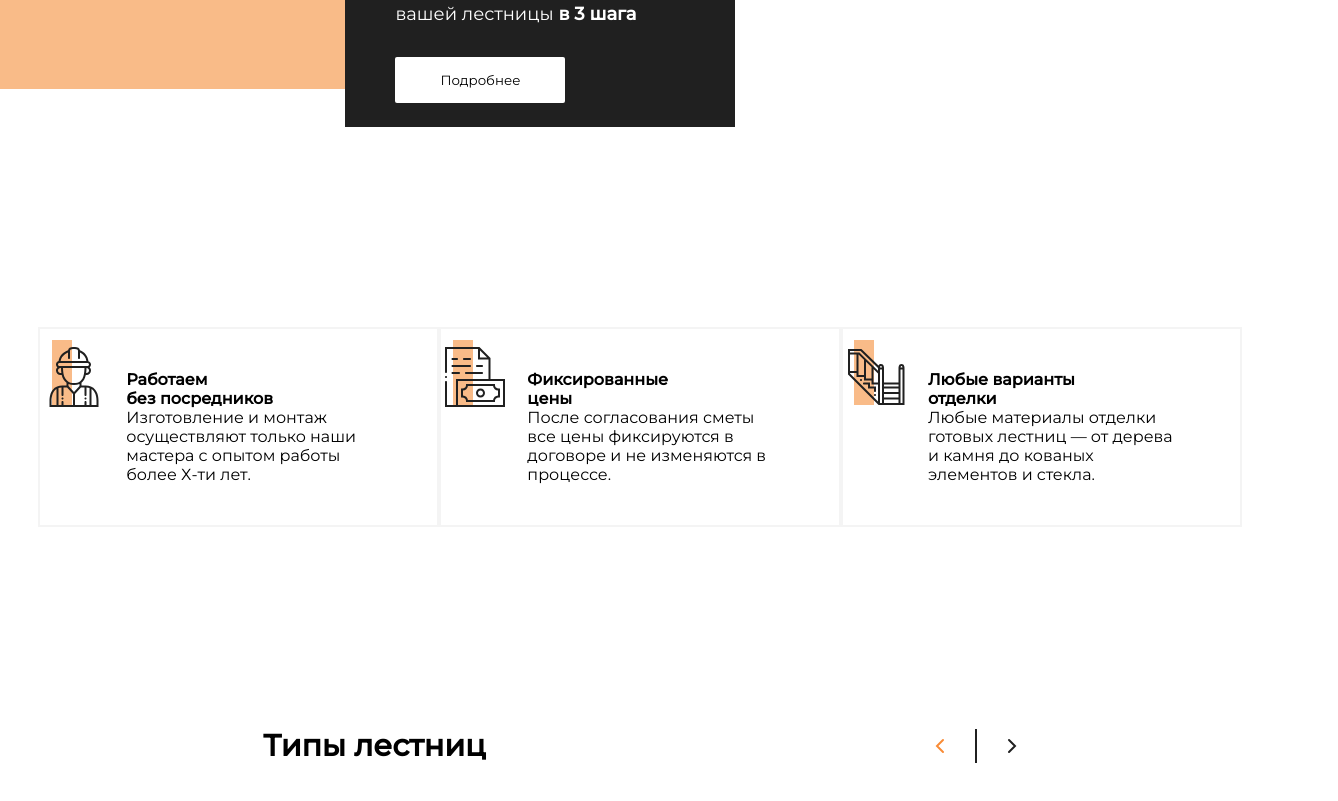
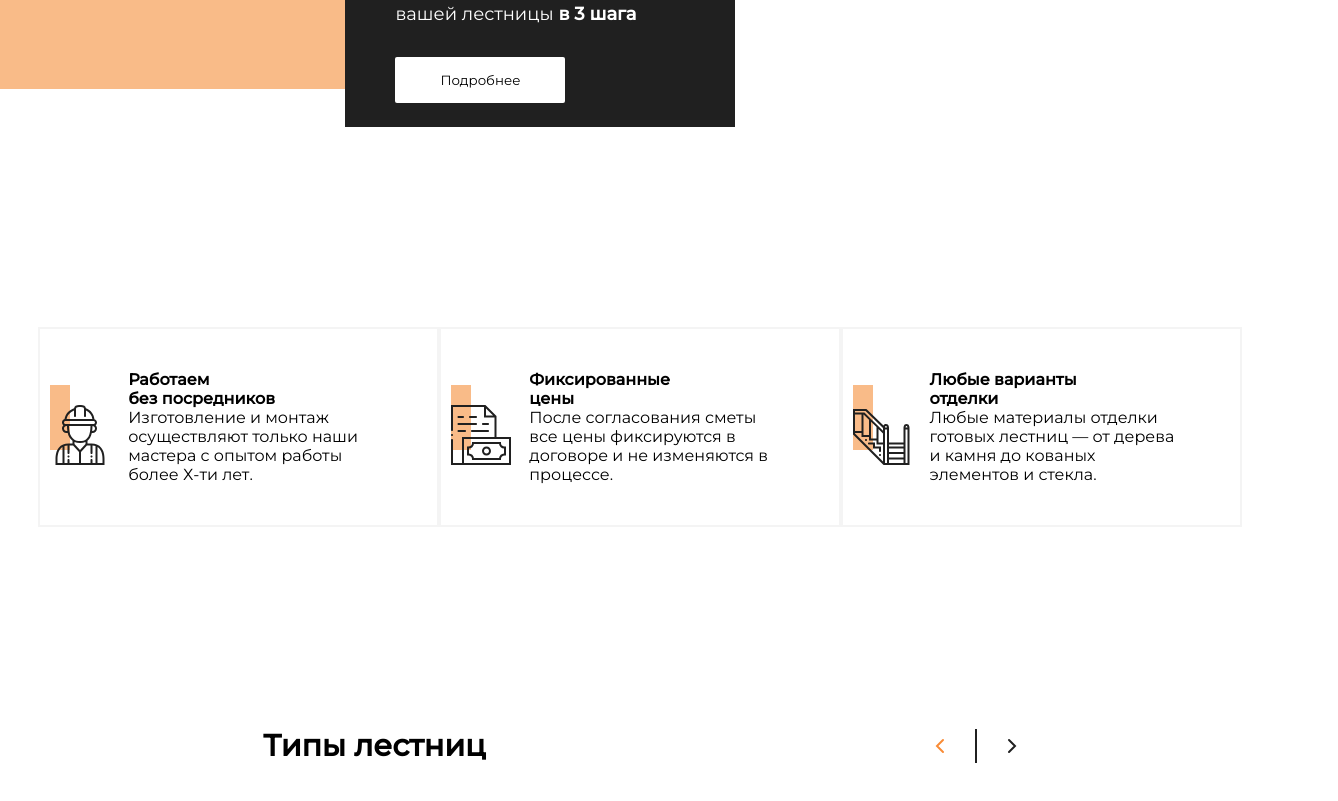
Before and after one commit to night1n9ale3/exam-2, a plain HTML site: page index.html in a window 1280 px wide. Shown: the part 611-1412 px from the top of the page, 1338 px wide, since content can reach past the window. Drawn offline with Linux system fonts and the light colour scheme.

Commit message:
I will FINISH THIS EXAM!

```diff
--- a/index.html
+++ b/index.html
@@ -67,8 +67,10 @@
         <section>
             <div class="main-cards">
                 <div class="card">
+                    <div class="card-img">
                         <div class="restangle"></div>
                         <img src="./img/worker.svg" alt="worker">
+                    </div>
                     <div class="card-text">
                         <b>Работаем <br>
                             без посредников</b>
@@ -79,8 +81,10 @@
                     </div>
                 </div>
                 <div class="card">
+                    <div class="card-img">
                         <div class="restangle"></div>
                         <img src="./img/Union.svg" alt="worker">
+                    </div>
                     <div class="card-text">
                         <b>Фиксированные <br>
                             цены</b>
@@ -91,8 +95,10 @@
                     </div>
                 </div>
                 <div class="card">
+                    <div class="card-img">
                         <div class="restangle"></div>
                         <img src="./img/Union (1).svg" alt="worker">
+                    </div>
                     <div class="card-text">
                         <b>Любые варианты <br>
                             отделки</b>
--- a/scss/style.scss
+++ b/scss/style.scss
@@ -104,6 +104,7 @@
     display: flex;
     align-items: center;
     justify-content: space-around;
+    grid-gap: 100px;
 }
 
 .main-img {
@@ -214,16 +215,21 @@
     border: 2px solid #F4F4F4;
 }
 
-.card>img {
-    margin-top: -100px;
+.card-img {
+    grid-gap: 1px;
+    column-gap: 0;
+}
+
+.card-img>img {
     margin-right: -50px;
+    margin-top: -150px;
 }
 
 .restangle {
     width: 20px;
     height: 65px;
     background: #F9BB88;
-    margin-bottom: 110px;
+
     margin-right: -50px;
 }
 
```
Also changed, not shown: css/style.css, 1 other file. Lines whose indentation alone changed are shown as unchanged.
